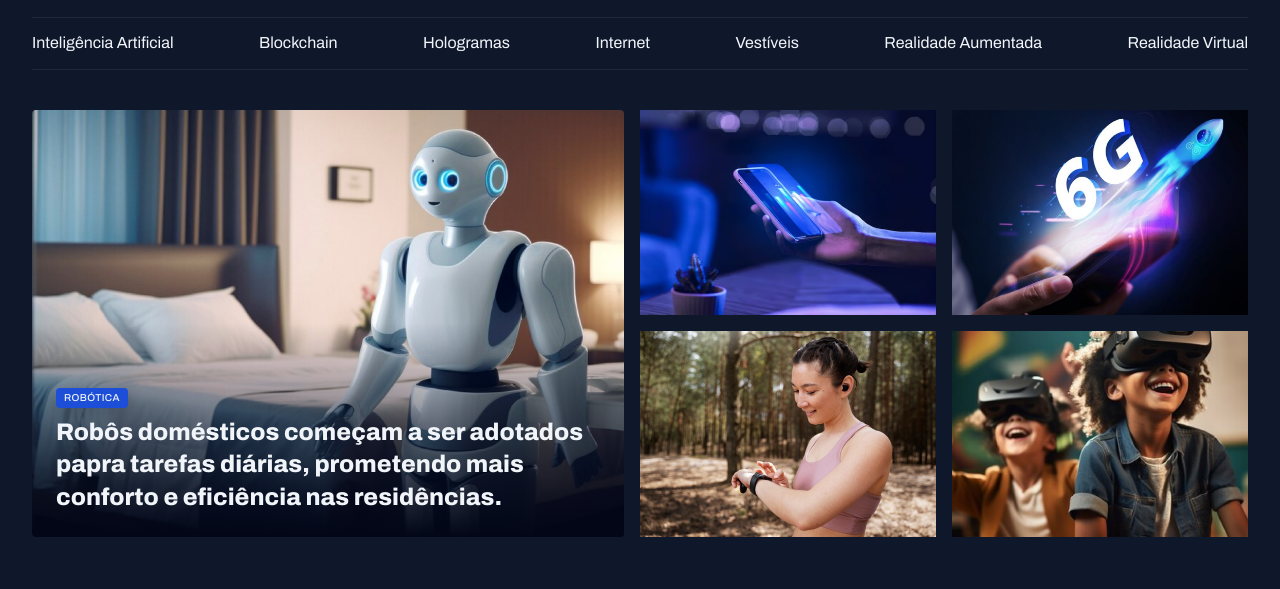
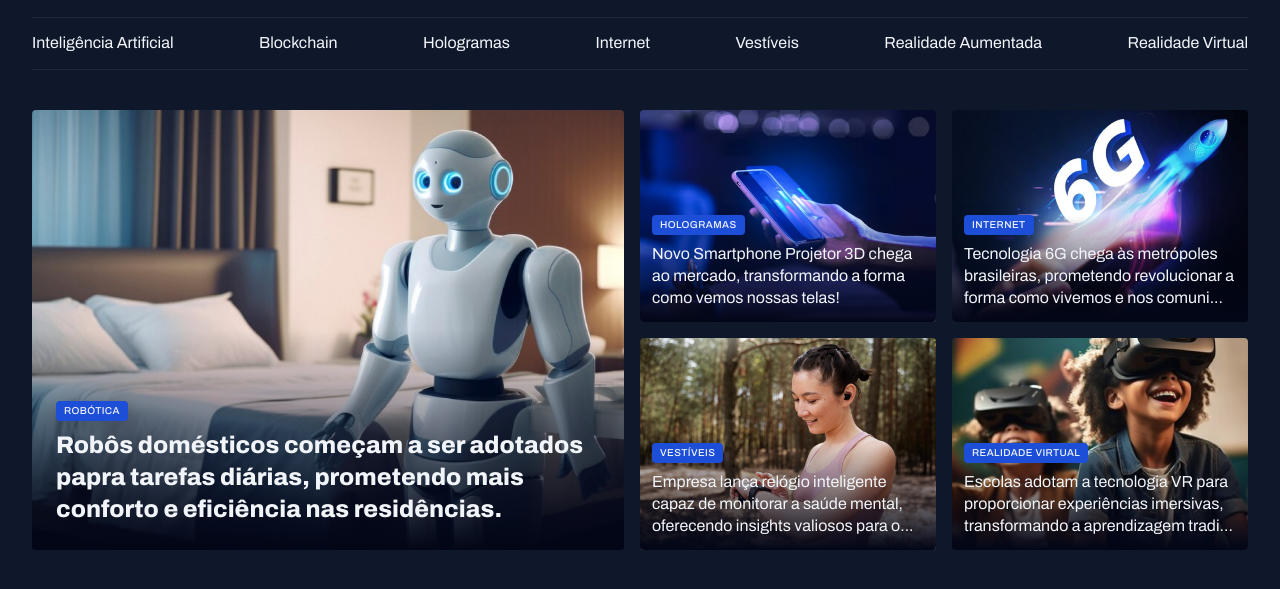
Before and after one commit to thales-castro/fullstack-projeto-portal-de-noticias, a plain HTML site: page index.html in a window 1280 px wide. Shown: the part 61-650 px from the top of the page. Drawn offline with Linux system fonts and the light colour scheme.

Commit message:
finalizando a seção destaques.

```diff
--- a/index.html
+++ b/index.html
@@ -57,12 +57,44 @@
             </h2>
           </figcaption>
         </figure>
-        <div class="grid grid-cols-2 gap-16">
-          <img src="assets/images/Image 02.png" alt="" />
-          <img src="assets/images/Image 03.png" alt="" />
-          <img src="assets/images/Image 04.png" alt="" />
-          <img src="assets/images/Image 05.png" alt="" />
-        </div>
+        <figure class="grid grid-cols-2 gap-16">
+          <figure class="card">
+            <img src="assets/images/Image 02.png" alt="" />
+              <figcaption>
+                <span class="content-tag">Hologramas</span>
+                <h2 class="text-lg">
+                  Novo Smartphone Projetor 3D chega ao mercado, transformando a forma como vemos nossas telas!
+                </h2>
+              </figcaption>
+          </figure>
+          <figure class="card">
+            <img src="assets/images/Image 03.png" alt="Tecnologia 6G chega às metrópoles brasileiras, prometendo revolucionar a forma como vivemos e nos comunicamos." />
+            <figcaption>
+              <span class="content-tag">Internet</span>
+              <h2 class="text-lg">
+                Tecnologia 6G chega às metrópoles brasileiras, prometendo revolucionar a forma como vivemos e nos comuni...
+              </h2>
+            </figcaption>
+          </figure>
+          <figure class="card">
+            <img src="assets/images/Image 04.png" alt="Empresa lança relógio inteligente capaz de monitorar a saúde mental, oferecendo insights valiosos para o bem-estar pessoal." />
+            <figcaption>
+              <span class="content-tag">Vestíveis</span>
+              <h2 class="text-lg">
+                Empresa lança relógio inteligente capaz de monitorar a saúde mental, oferecendo insights valiosos para o...
+              </h2>
+            </figcaption>
+          </figure>
+          <figure class="card">
+            <img src="assets/images/Image 05.png" alt="Escolas adotam a tecnologia VR para proporcionar experiências imersivas, transformando a aprendizagem tradicional." />
+            <figcaption>
+              <span class="content-tag">Realidade Virtual</span>
+              <h2 class="text-lg">
+                Escolas adotam a tecnologia VR para proporcionar experiências imersivas, transformando a aprendizagem tradi...
+              </h2>
+            </figcaption>
+          </figure>
+        </figure>
       </section>
     </main>
   </body>
--- a/styles/sections.css
+++ b/styles/sections.css
@@ -25,5 +25,9 @@
     h2 {
       margin-top: 8px;
     }
+
+    &:has(.text-lg) {
+      padding: 12px;
+    }
   }
 }
```
